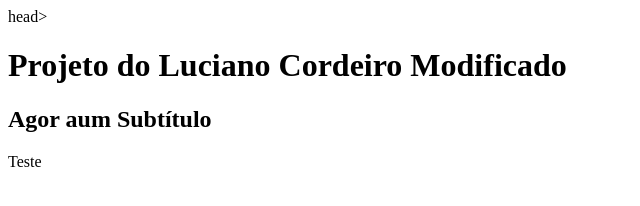
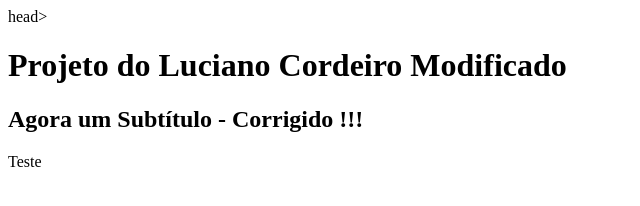
Before and after one commit to lacsousa/curso-git, a plain HTML site: page index.html in a window 1280 px wide. Shown: the whole page, without its empty margins (0-640 px from the left). Drawn offline with Linux system fonts and the light colour scheme.

Commit message:
Ajustando novamente o Subtítulo

```diff
--- a/index.html
+++ b/index.html
@@ -9,7 +9,7 @@
     <h1>Projeto do Luciano Cordeiro Modificado
     </h1>
 
-    <h2> Agor aum Subtítulo
+    <h2> Agora um Subtítulo - Corrigido !!!
     </h2>
     Teste
 </body>
```
